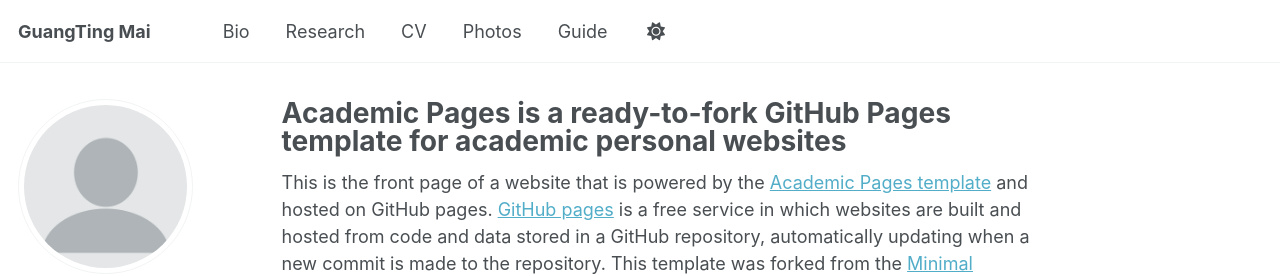
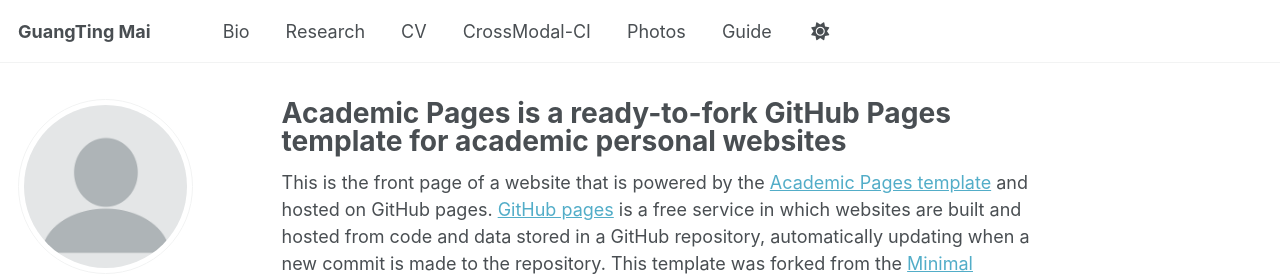
Before and after one commit to guangtingmai/guangtingmai.github.io, a Jekyll site: the page built from _pages/readme.md, in a window 1280 px wide. Shown: the top 276 px of the page. Built offline with Jekyll 4.4.1, drawn with Linux system fonts in a browser that asks for light colours; some web fonts are replaced.

Commit message:
Update navigation.yml

```diff
--- a/_data/navigation.yml
+++ b/_data/navigation.yml
@@ -31,6 +31,9 @@
   - title: "CV"
     url: /cv/
 
+  - title: "CrossModal-CI"
+    url: /crossmodal-ci/
+
   - title: "Photos"
     url: /lifephotos/
 
```
